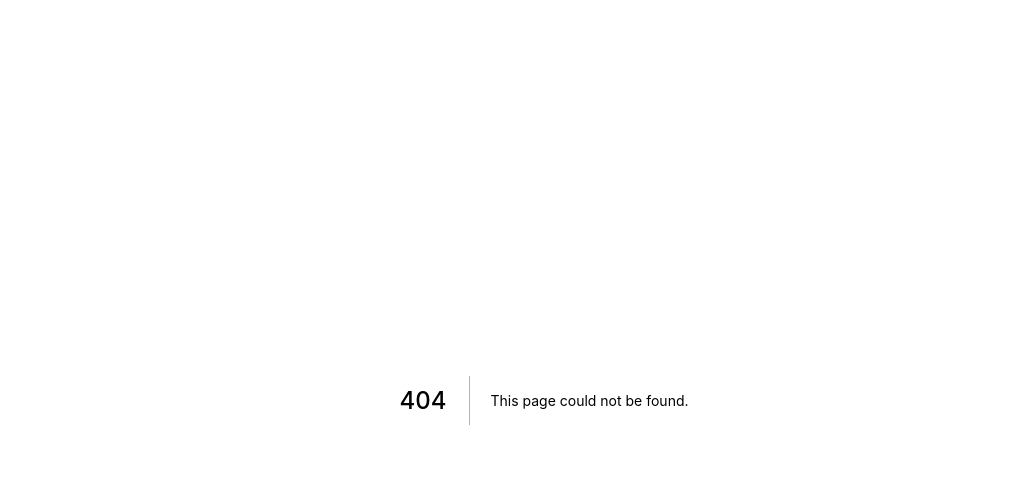
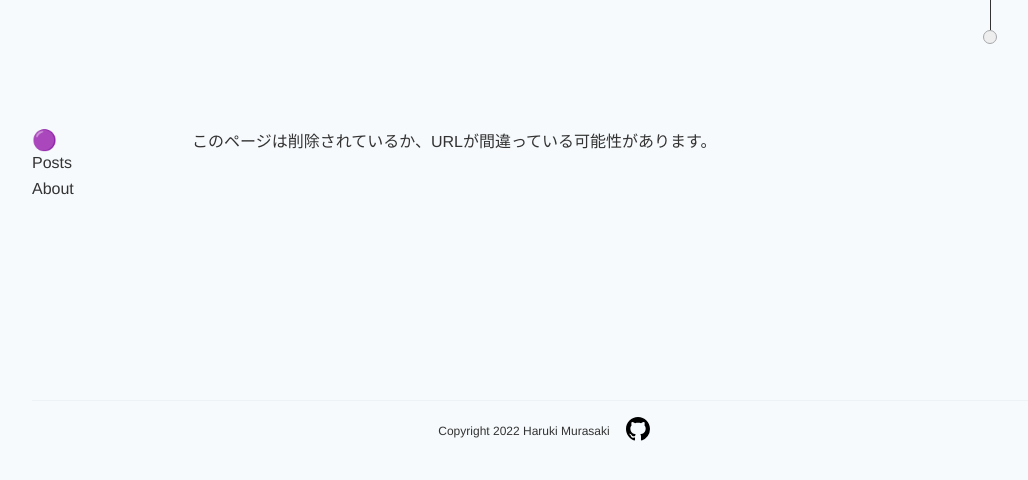
Before and after one commit to mrskiro/murasaki, a Next.js app: page /404 in a window 1280 px wide. Before the commit this address had no page. Shown: the top 480 px of the page, without its empty margins (96-1124 px from the left). Built offline with nearby package versions, Linux system fonts and the light colour scheme.

Commit message:
implement 404 page

```diff
--- /dev/null
+++ b/src/pages/404/index.tsx
@@ -0,0 +1,13 @@
+import { Meta } from "@/shared/lib/meta"
+import { TwoColumn } from "@/shared/layouts/TwoColumn"
+import { NextPageWithLayout } from "../_app"
+
+const Page: NextPageWithLayout<unknown> = () => (
+  <>
+    <Meta title="🟣🟣🟪🟪" ogType="website" />
+    {/* TODO:  */}
+    <p>このページは削除されているか、URLが間違っている可能性があります。</p>
+  </>
+)
+Page.getLayout = (page) => <TwoColumn>{page}</TwoColumn>
+export default Page
```
